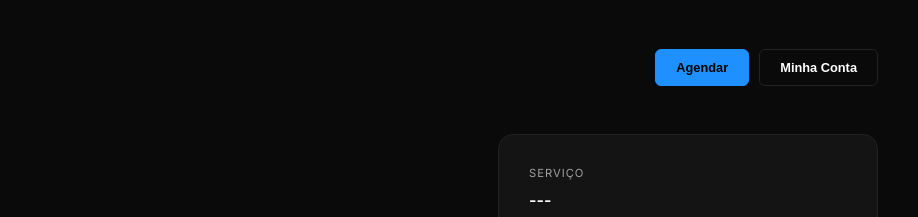
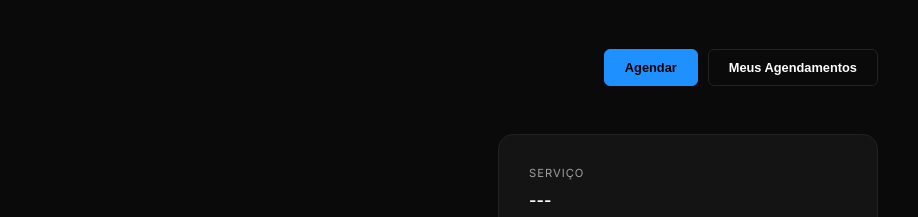
Before and after one commit to SaulloGabriel2008/lopesbarbearia, a plain HTML site: page index.html in a window 1280 px wide. Shown: the top 217 px of the page, 362-1280 px from the left. Drawn offline with nearby package versions, Linux system fonts and the light colour scheme; no server answers.

Commit message:
feat: Sincronizacao final e correcao de bug do botao

```diff
--- a/index.html
+++ b/index.html
@@ -180,7 +180,7 @@
         </div>
         <div class="nav-buttons">
             <button class="nav-btn active" id="btn-nav-agendamento" onclick="showSection('agendamento')">Agendar</button>
-            <button class="nav-btn" id="btn-nav-cliente" onclick="showSection('cliente')">Minha Conta</button>
+            <button class="nav-btn" id="btn-nav-cliente" onclick="showSection('cliente')">Meus Agendamentos</button>
         </div>
     </header>
 
```
